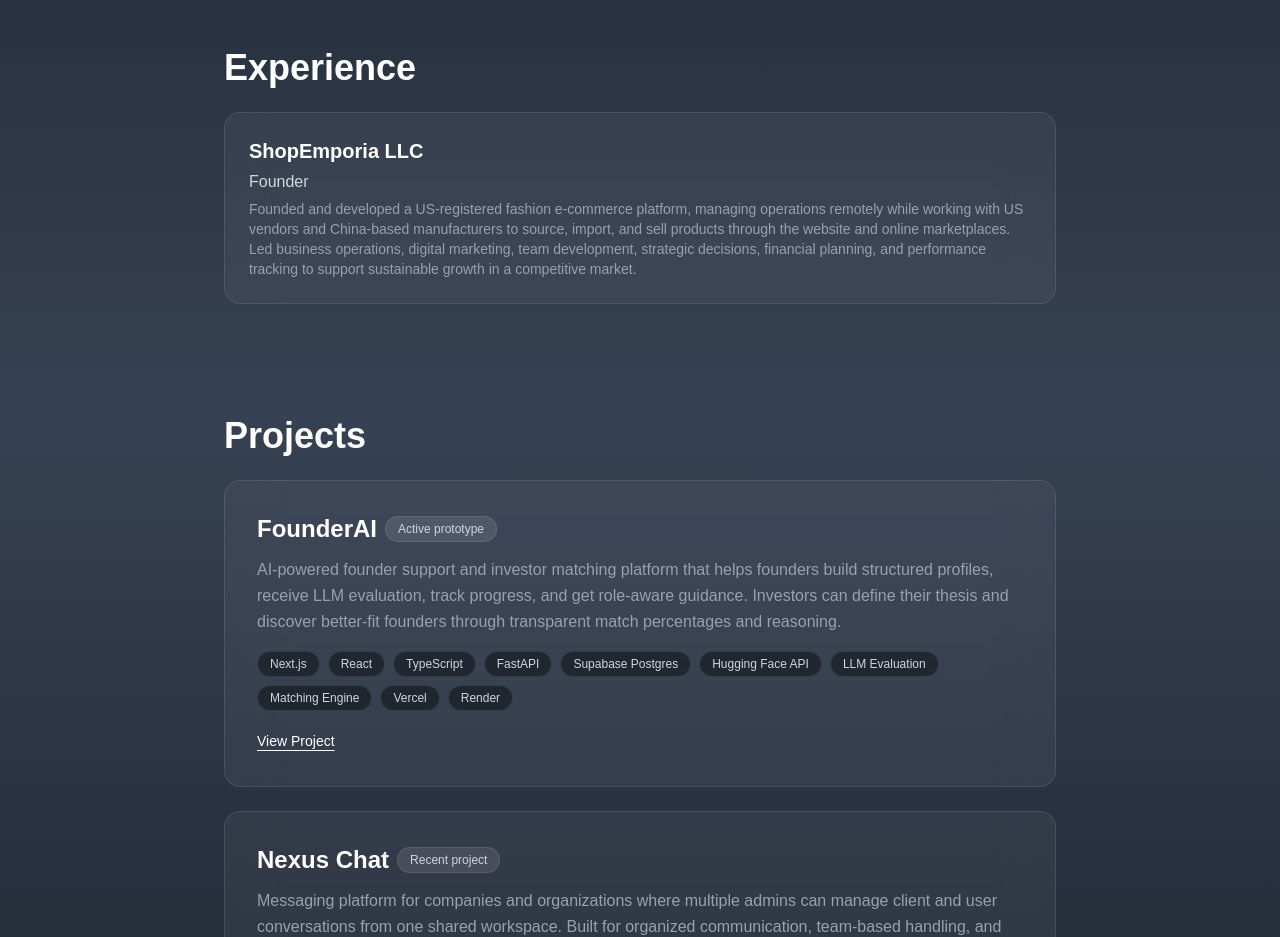
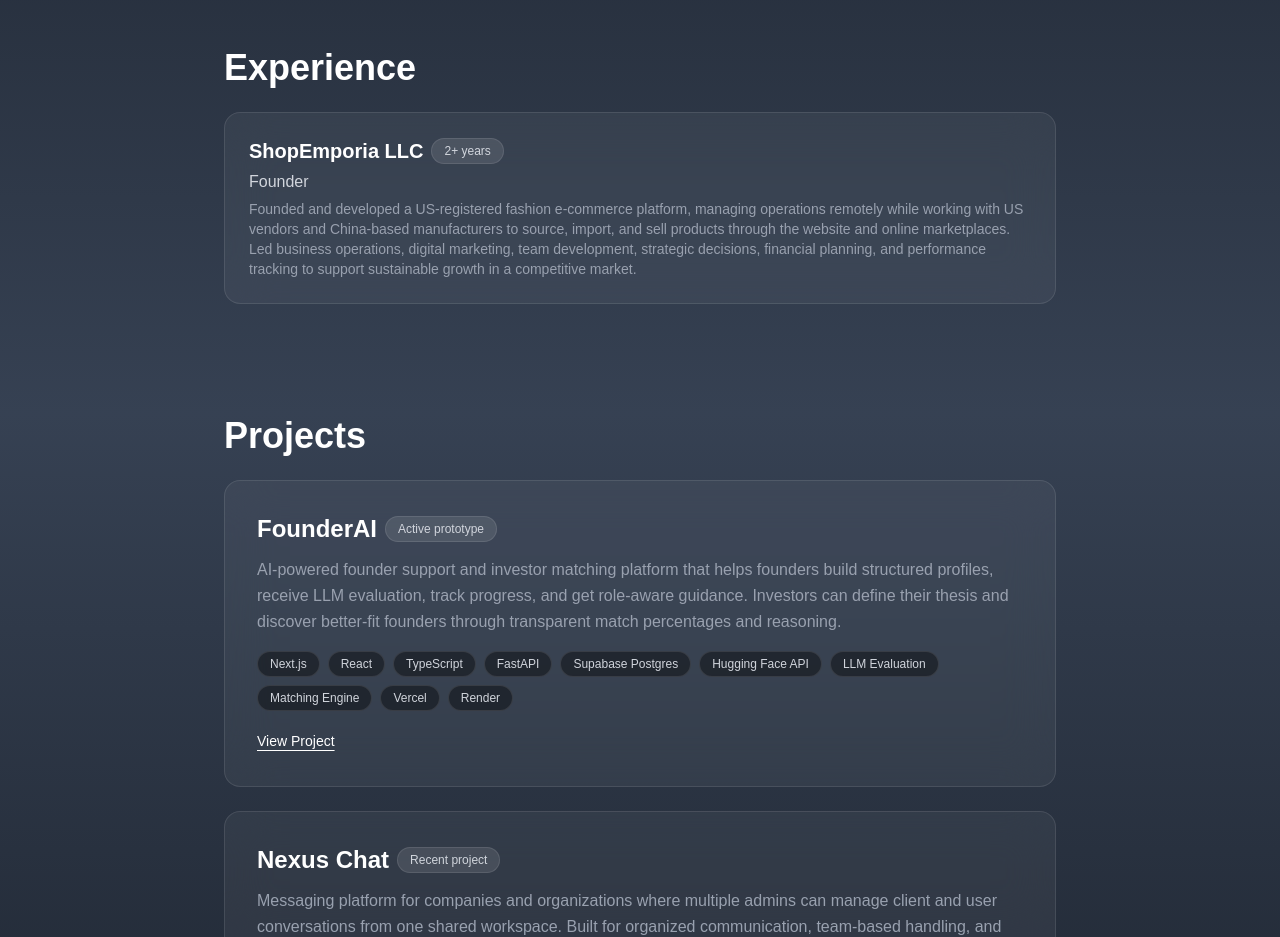
Before and after one commit to bigesh05/portfolio05, a Next.js app: page / in a window 1280 px wide. Shown: the part 2200-3137 px from the top of the page. Built offline with nearby package versions, Linux system fonts and the light colour scheme.

Commit message:
Add experience duration

```diff
--- a/src/app/page.tsx
+++ b/src/app/page.tsx
@@ -190,6 +190,7 @@ export default function HomePage() {
         <ExpCard
           title="ShopEmporia LLC"
           role="Founder"
+          duration="2+ years"
           desc="Founded and developed a US-registered fashion e-commerce platform, managing operations remotely while working with US vendors and China-based manufacturers to source, import, and sell products through the website and online marketplaces. Led business operations, digital marketing, team development, strategic decisions, financial planning, and performance tracking to support sustainable growth in a competitive market."
         />
       </Section>
@@ -292,10 +293,17 @@ function EduCard({ degree, subjects, details }: { degree: string; subjects: stri
   );
 }
 
-function ExpCard({ title, role, desc }: { title: string; role: string; desc: string }) {
+function ExpCard({ title, role, duration, desc }: { title: string; role: string; duration?: string; desc: string }) {
   return (
     <div className="bg-white/5 backdrop-blur-xl p-6 rounded-2xl border border-white/10">
-      <h3 className="font-semibold text-xl text-white">{title}</h3>
+      <div className="flex flex-wrap items-center gap-2">
+        <h3 className="font-semibold text-xl text-white">{title}</h3>
+        {duration && (
+          <span className="text-xs px-3 py-1 rounded-full bg-white/10 border border-white/10 text-gray-300">
+            {duration}
+          </span>
+        )}
+      </div>
       <p className="text-gray-300 mt-1">{role}</p>
       <p className="text-sm text-gray-400 mt-1">{desc}</p>
     </div>
```
